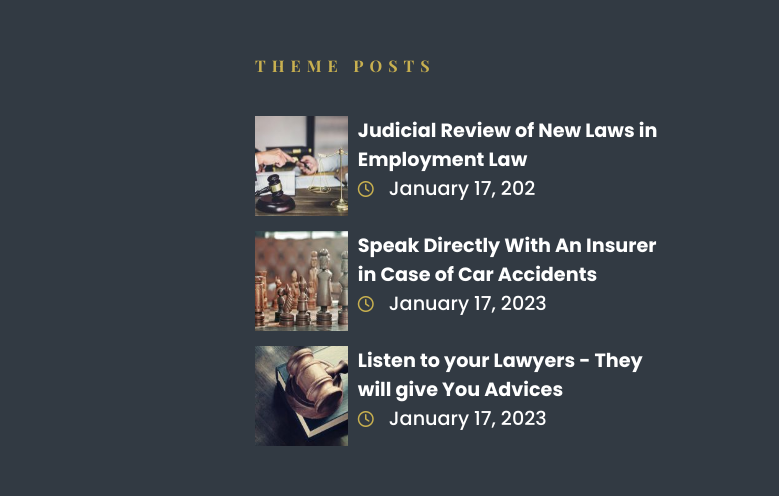
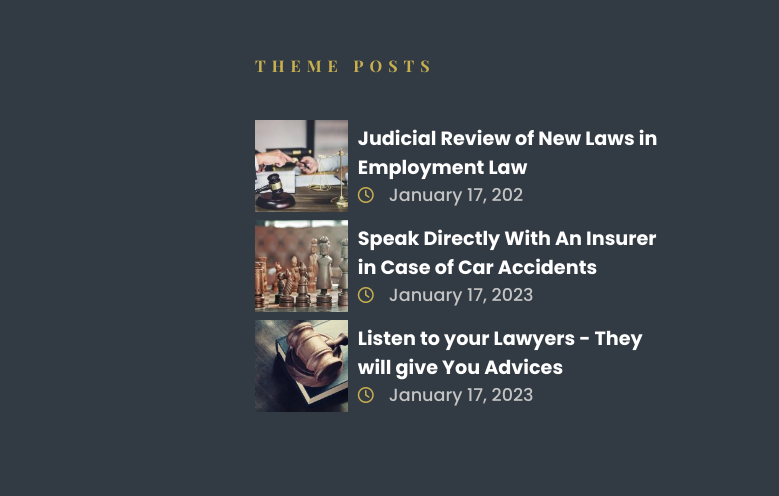
Before and after one commit to PatrickBaptist/justly, a plain HTML site: page index.html in a window 1280 px wide. Shown: the part 5131-5627 px from the top of the page, 501-1280 px from the left. Drawn offline with nearby package versions, Linux system fonts and the light colour scheme; a web font is replaced by a local one.

Commit message:
update post-content

```diff
--- a/styles.css
+++ b/styles.css
@@ -750,22 +750,24 @@ footer {
 .posts {
     width: 100%;
     height: 100px;
-    margin-bottom: 15px;
     display: flex;
+    align-items: center;
+    justify-content: center;
 }
 
 .post-img {
     width: 20%;
     height: auto;
+    object-fit: cover;
 }
 
 .post-content {
-    width: 80%;
+    width: 100%;
     height: 100%;
     display: flex;
     flex-direction: column;
-    justify-content: column;
-    padding: 0 80px 0 10px;
+    justify-content: center;
+    align-items: start;
 }
 
 .post-content p {
@@ -792,9 +794,9 @@ footer {
 
 .post-date span {
     font-family: 'Poppins', sans-serif;
-    color: #fff;
+    color: #c4c4c4;
     font-weight: 500;
-    font-size: 1.2rem;
+    font-size: 1.1rem;
 }
 
 .copyright {
@@ -1124,7 +1126,7 @@ footer {
 
     .attorney-container {
         width: 100%;
-        height: 600px;
+        height: 630px;
     }
 
     .attorney-img {
```
